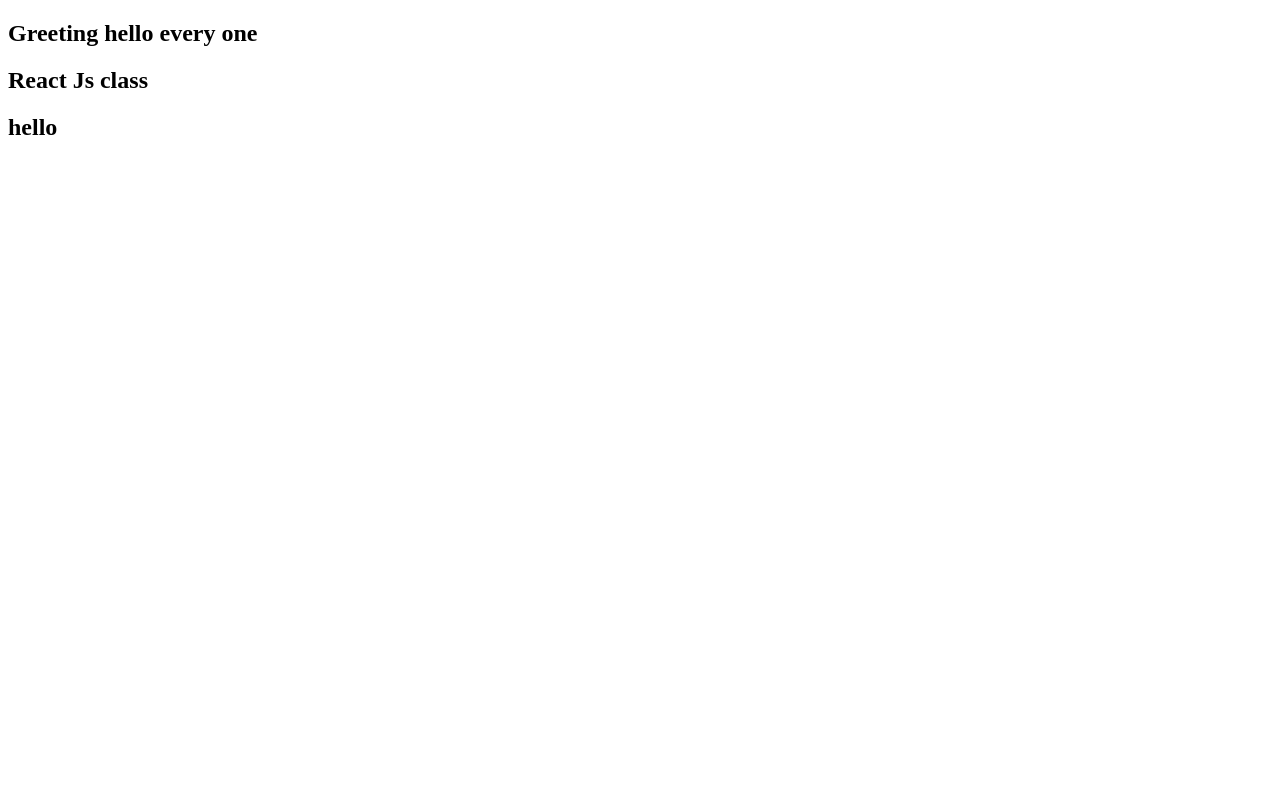
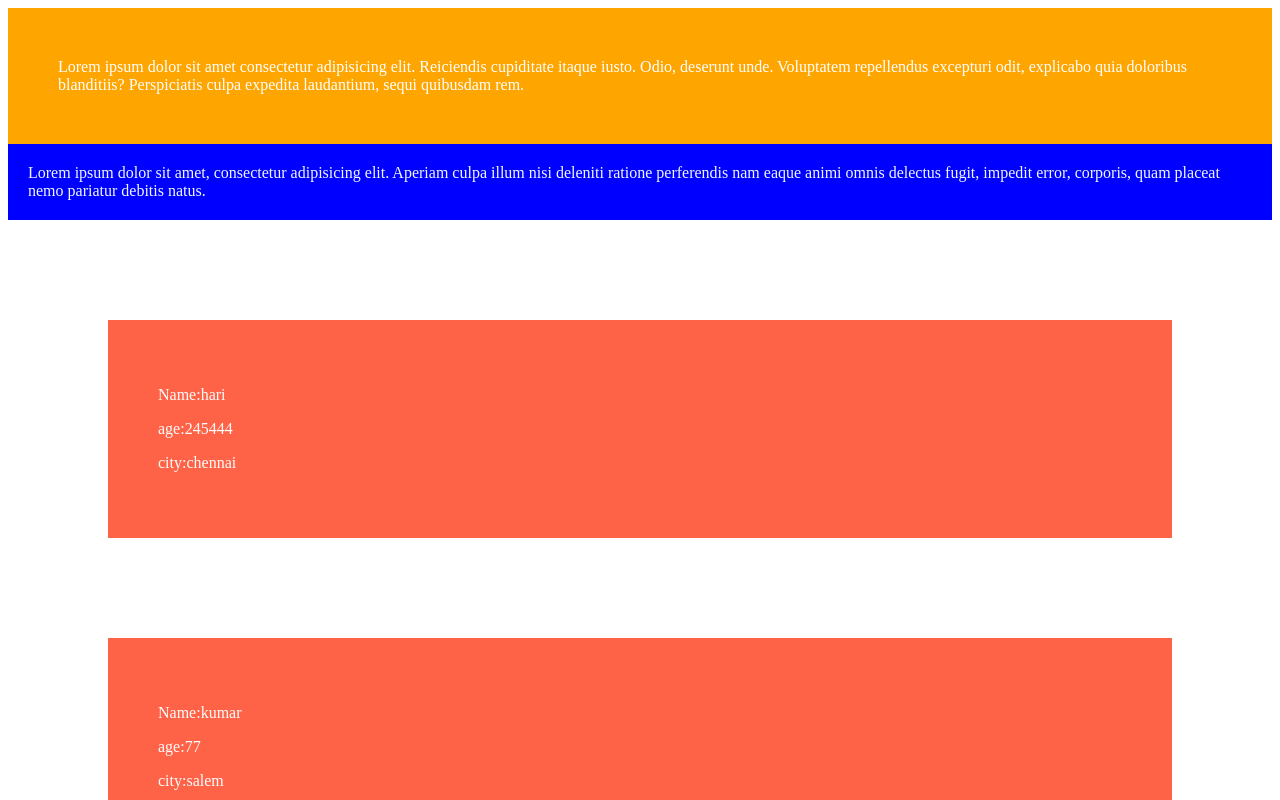
Before and after one commit to kamalrajms/marBatch1, a React (Vite) app: page / in a window 1280 px wide. Shown: the top 800 px of the page. Built offline with nearby package versions, Linux system fonts and the light colour scheme.

Commit message:
## Props,## styleing in react.js.

```diff
--- a/src/App.jsx
+++ b/src/App.jsx
@@ -1,11 +1,32 @@
-import React from 'react'
-import Greeting from './Greeting'
+import React from "react";
+import Greeting from "./Greeting";
+import DestructuringProps from "./DestructuringProps";
+import Modulestyle from "./Modulestyle";
+import Objectstyle from "./Objectstyle";
 
 export default function App() {
+  const name = "hari";
+  const age = "245444";
+  const city = "chennai";
+
+  const name2 = "kumar";
+  const age2 = "77";
+  const city2 = "salem";
+
+  const name3 = "kumar raj";
+  const age3 = "7744";
+  const city3 = "madurai";
+
   return (
     <div>
-      <Greeting/>
-      <h2>hello</h2>
+      <Objectstyle />
+      <Modulestyle />
+      <DestructuringProps name={name} age={age} city={city} />
+      <DestructuringProps name={name2} age={age2} city={city2} />
+      <DestructuringProps name={name3} age={age3} city={city3} />
+
+      <Greeting FirstName={name} age={age} />
+      <h2>hello--{name}</h2>
     </div>
-  )
+  );
 }
--- /dev/null
+++ b/src/DestructuringProps.jsx
@@ -0,0 +1,12 @@
+import React from "react";
+import "./DestucturingPops.css";
+
+export default function DestructuringProps({ name, age, city }) {
+  return (
+    <div className="destructure">
+      <p>Name:{name}</p>
+      <p>age:{age}</p>
+      <p>city:{city}</p>
+    </div>
+  );
+}
--- /dev/null
+++ b/src/DestucturingPops.css
@@ -0,0 +1,5 @@
+.destructure{
+    padding: 50px;
+    background-color: tomato;
+    color: rgb(252, 252, 252);
+}
--- a/src/Greeting.jsx
+++ b/src/Greeting.jsx
@@ -1,10 +1,17 @@
 import React from "react";
 import Hello from "./Hello";
 
-export default function Greeting() {
+export default function Greeting(props) {
   return (
-    <div>
-      <h2>Greeting hello every one</h2>
+    <div className="greeting">
+      <h2
+        style={{ backgroundColor: "yellow", color: "#55505", padding: "40px" }}
+      >
+        Greeting hello every one
+      </h2>
+      <h3>
+        Name is {props.FirstName}--{props.age}
+      </h3>
       <Hello />
     </div>
   );
--- a/src/Hello.jsx
+++ b/src/Hello.jsx
@@ -2,7 +2,7 @@
 
 export default function Hello() {
   return (
-    <div>
+    <div className="hello">
       <h2>React Js class</h2>
     </div>
   );
--- /dev/null
+++ b/src/ModuleStyle.module.css
@@ -0,0 +1,6 @@
+.moduleLorem{
+    background-color: blue;
+    color: aliceblue;
+    padding: 20px;
+    /* margin: 100px; */
+}
--- /dev/null
+++ b/src/Modulestyle.jsx
@@ -0,0 +1,12 @@
+import React from "react";
+import style from "./ModuleStyle.module.css";
+
+export default function Modulestyle() {
+  return (
+    <div className={style.moduleLorem}>
+      Lorem ipsum dolor sit amet, consectetur adipisicing elit. Aperiam culpa
+      illum nisi deleniti ratione perferendis nam eaque animi omnis delectus
+      fugit, impedit error, corporis, quam placeat nemo pariatur debitis natus.
+    </div>
+  );
+}
--- /dev/null
+++ b/src/Objectstyle.jsx
@@ -0,0 +1,17 @@
+import React from "react";
+
+export default function Objectstyle() {
+  const theme = {
+    backgroundColor: "orange",
+    color: "#fff",
+    padding: "50px",
+  };
+  return (
+    <div style={theme}>
+      Lorem ipsum dolor sit amet consectetur adipisicing elit. Reiciendis
+      cupiditate itaque iusto. Odio, deserunt unde. Voluptatem repellendus
+      excepturi odit, explicabo quia doloribus blanditiis? Perspiciatis culpa
+      expedita laudantium, sequi quibusdam rem.
+    </div>
+  );
+}
--- a/src/index.css
+++ b/src/index.css
@@ -0,0 +1,17 @@
+.hello {
+  background-color: red;
+  color: aliceblue;
+  padding: 20px;
+}
+.greeting {
+  background-color: black;
+  color: aliceblue;
+  padding: 50px;
+}
+.destructure {
+  margin: 100px;
+}
+
+.moduleLorem {
+  margin: 100px;
+}
```
Also changed, not shown: src/Text.txt (added).
